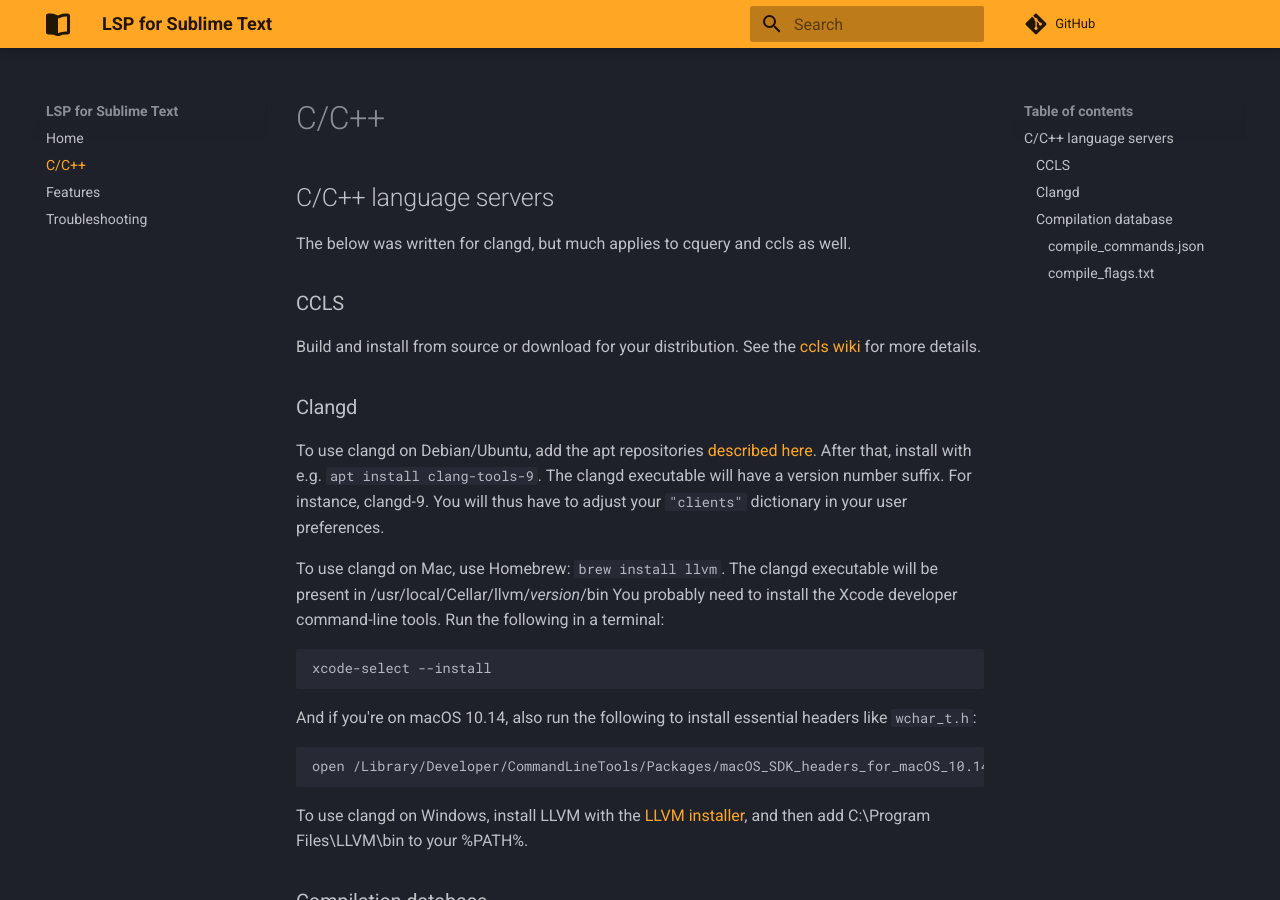
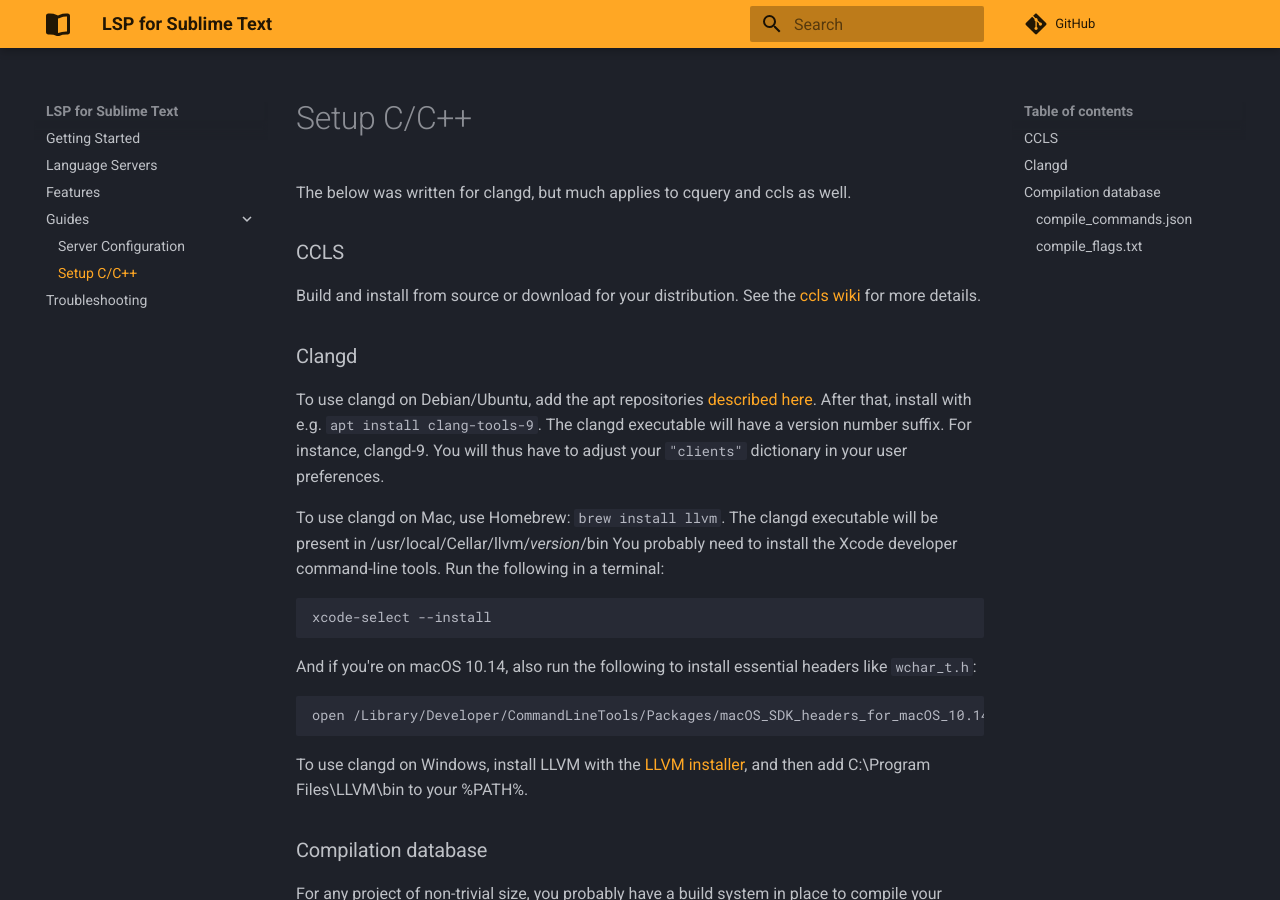
Before and after one commit to sublimelsp/LSP, an MkDocs documentation site: the page built from docs/guides/cplusplus.md, in a window 1280 px wide and 900 px high. Built offline with MkDocs 1.6.1 and Material for MkDocs 9.7.7, drawn with Linux system fonts in a browser that asks for light colours; comment, search, counter and statistics services are not loaded.

Commit message:
move "setup c/c++" to guides/

```diff
--- a/docs/cplusplus.md
+++ b/docs/guides/cplusplus.md
@@ -1,4 +1,4 @@
-## C/C++ language servers
+# Setup C/C++
 
 The below was written for clangd, but much applies to cquery and ccls as well.
 
--- a/mkdocs.yml
+++ b/mkdocs.yml
@@ -32,7 +32,10 @@
       permalink: '#'
 
 nav:
-    - Home: 'index.md'
-    - C/C++: 'cplusplus.md'
+    - Getting Started: 'index.md'
+    - Language Servers: 'language_servers.md'
     - Features: 'features.md'
+    - Guides:
+      - Server Configuration: 'guides/server_configuration.md'
+      - Setup C/C++: 'guides/cplusplus.md'
     - Troubleshooting: 'troubleshooting.md'
```
